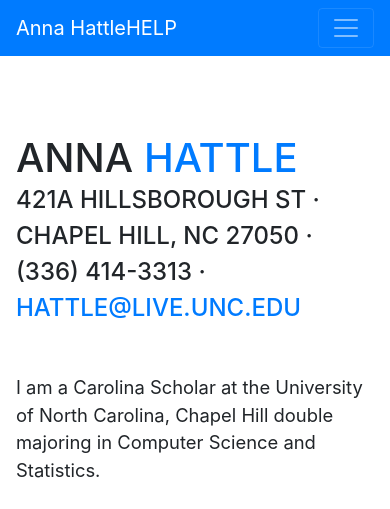
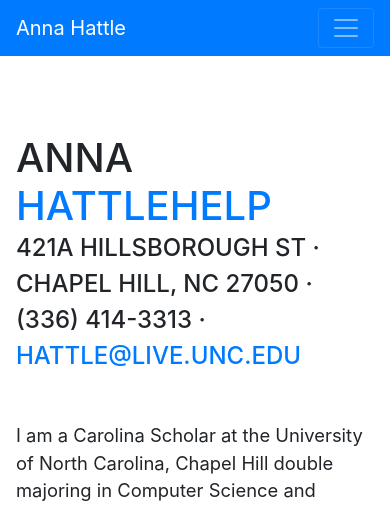
Before and after one commit to annahattle/annahattle.github.io, a website with bundled scripts: page index.html in a window 390 px wide. Shown: the top 509 px of the page. Built offline with nearby package versions, Linux system fonts and the light colour scheme; a web font is replaced by a local one.

Commit message:
Update index.html

```diff
--- a/index.html
+++ b/index.html
@@ -27,7 +27,7 @@
 
     <nav class="navbar navbar-expand-lg navbar-dark bg-primary fixed-top" id="sideNav">
       <a class="navbar-brand js-scroll-trigger" href="#page-top">
-        <span class="d-block d-lg-none">Anna HattleHELP</span>
+        <span class="d-block d-lg-none">Anna Hattle</span>
         <span class="d-none d-lg-block">
           <img class="img-fluid img-profile rounded-circle mx-auto mb-2" src="img/profile.jpg" alt="">
         </span>
@@ -64,7 +64,7 @@
       <section class="resume-section p-3 p-lg-5 d-flex d-column" id="about">
         <div class="my-auto">
           <h1 class="mb-0">Anna
-            <span class="text-primary">Hattle</span>
+            <span class="text-primary">HattleHELP</span>
           </h1>
           <div class="subheading mb-5">421A Hillsborough St · Chapel Hill, NC 27050 · (336) 414-3313 ·
             <a href="mailto:name@email.com">hattle@live.unc.edu</a>
```
